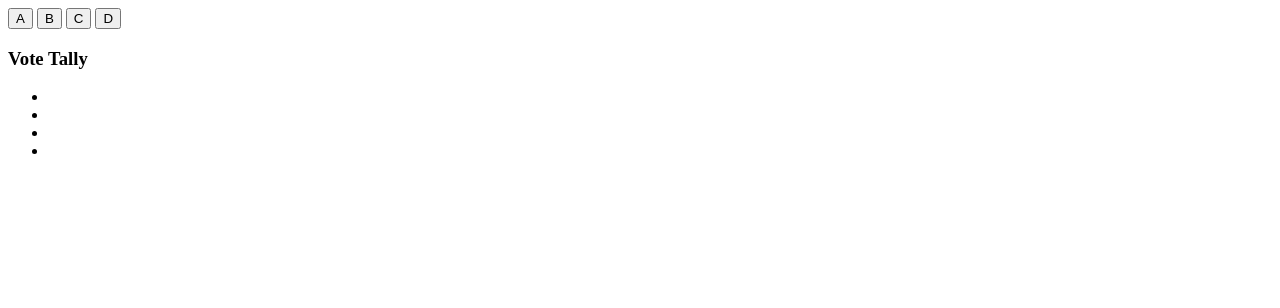
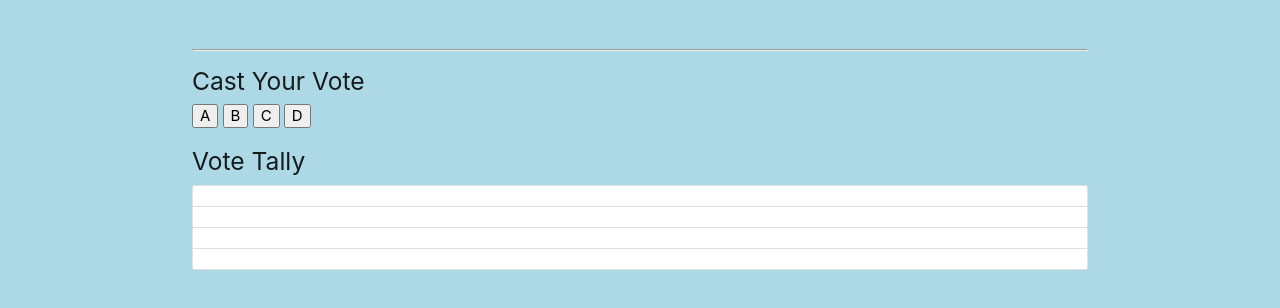
Before and after one commit to ChrisCenatie/working-with-websockets, a website: page public/index.html in a window 1280 px wide. Drawn offline with nearby package versions, Linux system fonts and the light colour scheme; no server answers.

Commit message:
Added styling

```diff
--- a/public/index.html
+++ b/public/index.html
@@ -2,25 +2,36 @@
 <html>
   <head>
     <title>Ask the Audience</title>
+    <link rel="stylesheet" href="https://cdnjs.cloudflare.com/ajax/libs/materialize/0.97.5/css/materialize.min.css">
+    <script src="https://cdnjs.cloudflare.com/ajax/libs/materialize/0.97.5/js/materialize.min.js"></script>
+    <link rel="stylesheet" href='style.css'>
   </head>
   <body>
-    <div id="connection-count"></div>
-    <div id="status-message"></div>
-    <div id="cast-vote"></div>
+    <div class="container">
+      <div class="row">
+        <div class="col s12 m4" id="connection-count"><h3></h3></div>
+        <div class="col s12 m4" id="status-message"><h3></h3></div>
+        <div class="col s12 m4" id="cast-vote"></div>
+      </div>
+      <hr/>
+      <div class="row">
         <div id="choices">
+          <h5>Cast Your Vote</h5>
           <button>A</button>
           <button>B</button>
           <button>C</button>
           <button>D</button>
         </div>
-    <div id="vote-count">
-      <h3>Vote Tally</h3>
-      <ul>
-        <li id="A"></li>
-        <li id="B"></li>
-        <li id="C"></li>
-        <li id="D"></li>
+      </div>
+      <div class="row" id="vote-count">
+        <h5>Vote Tally</h5>
+        <ul class="collection">
+          <li class="collection-item" id="A"></li>
+          <li class="collection-item" id="B"></li>
+          <li class="collection-item" id="C"></li>
+          <li class="collection-item" id="D"></li>
         </ul>
+      </div>
     </div>
     <!-- Make sure your JS is at the bottom of the body! -->
     <script src="/socket.io/socket.io.js"></script>
--- a/public/style.css
+++ b/public/style.css
@@ -0,0 +1,14 @@
+body{
+  background-color: lightblue;
+}
+#connection-count {
+  font-size: 20px;
+}
+
+#status-message {
+  font-size: 20px;
+}
+
+#cast-vote {
+  font-size: 20px;
+}
```
Lines whose indentation alone changed are shown as unchanged.
